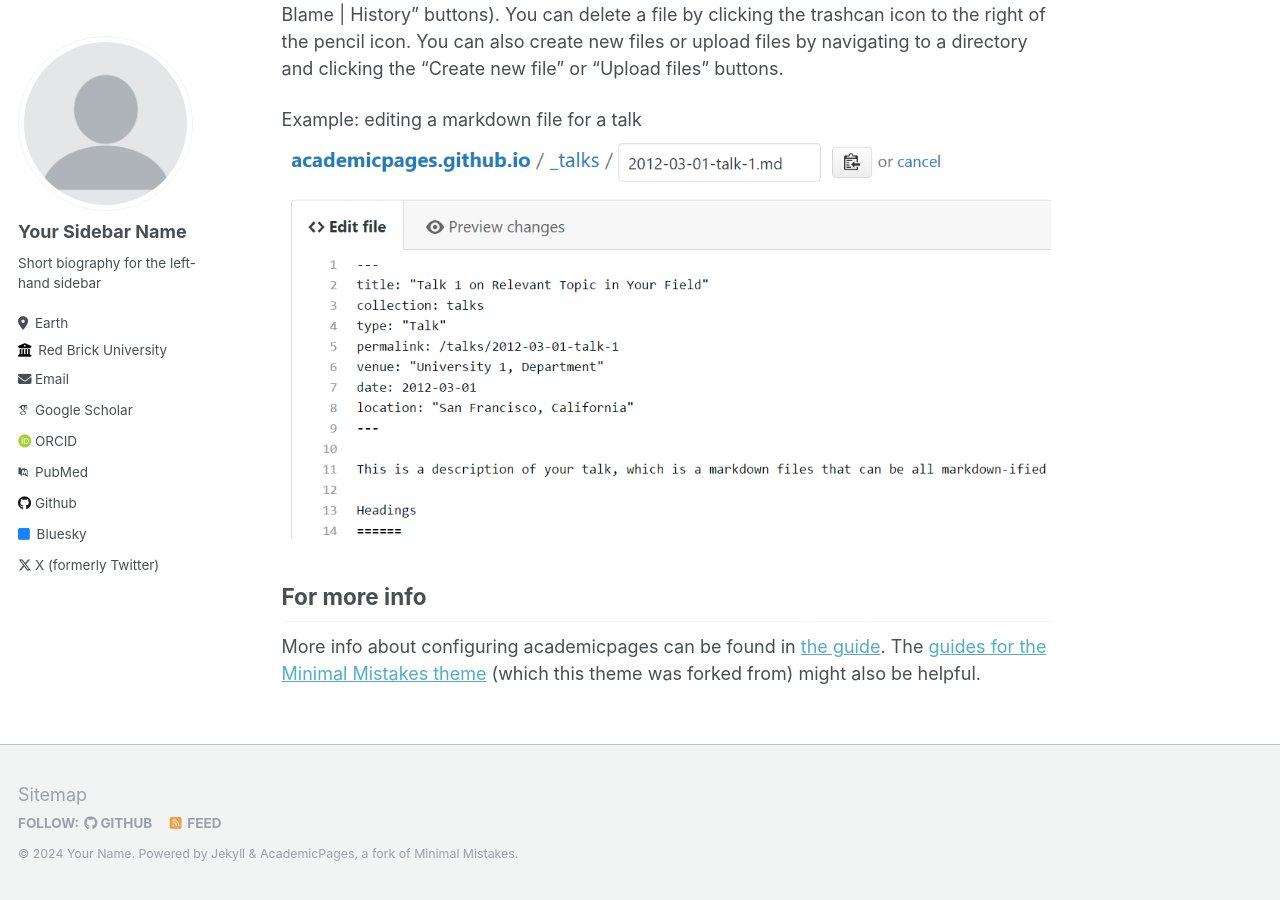
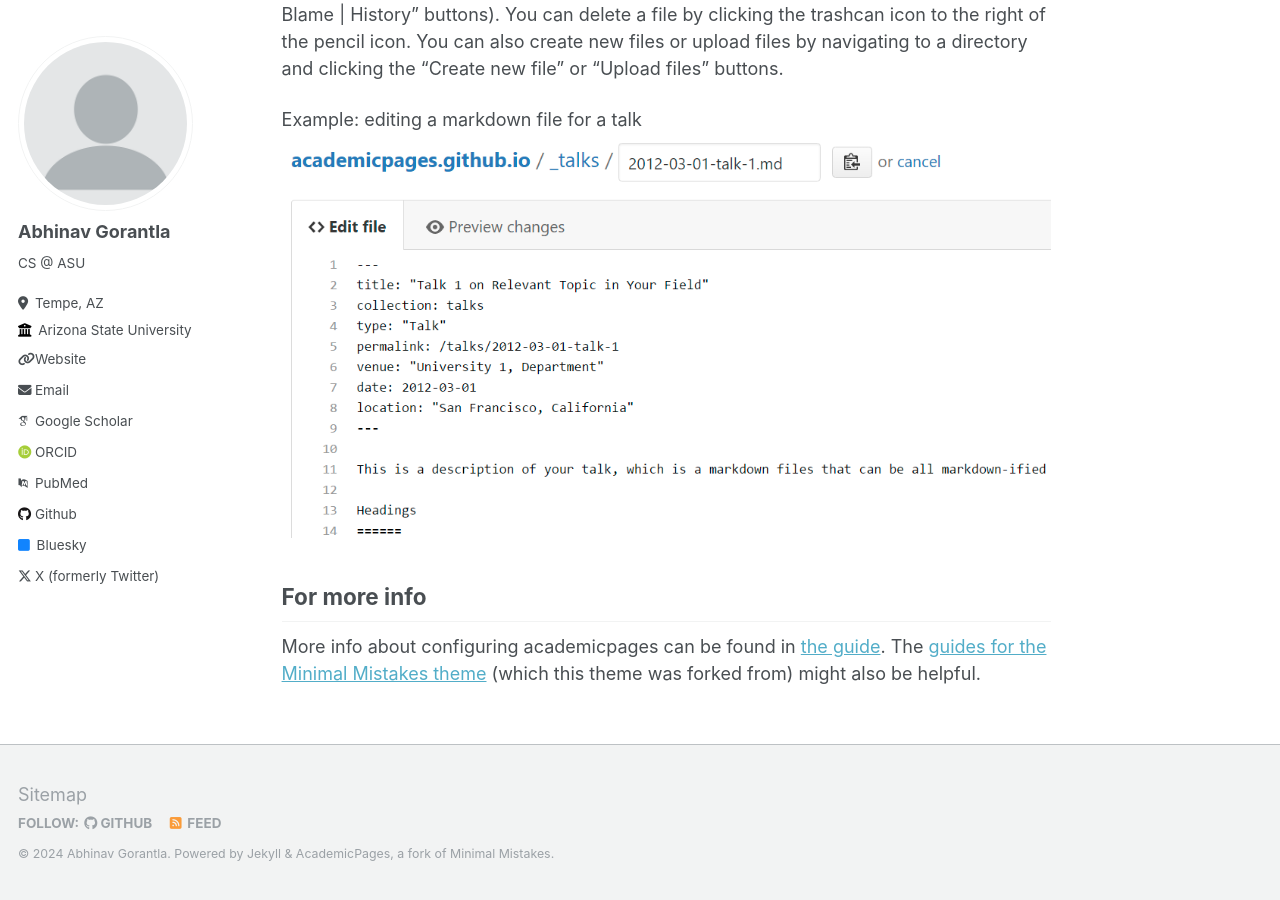
Before and after one commit to AbhinavGor/abhinavgor.github.io, a Jekyll site: the page built from _pages/about.md, in a window 1280 px wide and 900 px high, scrolled down 2463 px. Built offline with Jekyll 4.4.1, drawn with Linux system fonts in a browser that asks for light colours; some web fonts are replaced; some of the changed text lies outside the part shown.

Commit message:
Added names, etc

```diff
--- a/_config.yml
+++ b/_config.yml
@@ -8,13 +8,13 @@
 
 # Basic Site Settings
 locale                   : "en-US"
-title                    : "Your Name / Site Title"
+title                    : "Abhinav Gorantla"
 title_separator          : "-"
-name                     : &name "Your Name"
-description              : &description "personal description"
-url                      : https://academicpages.github.io # the base hostname & protocol for your site e.g. "https://mmistakes.github.io"
-baseurl                  : "" # the subpath of your site, e.g. "/blog"
-repository               : "academicpages/academicpages.github.io"
+name                     : &name "Abhinav Gorantla"
+description              : &description "MSCS @ ASU"
+url                      : https://abhinavgor.github.io
+baseurl                  : ""
+repository               : "abhinavgor/abhinavgor.github.io"
 
 # Site Author - The following control what appear as part of the author content on the side bar.
 #               If a field is blank the icon and link will not appear, otherwise it will be shown.
@@ -22,13 +22,13 @@ repository               : "academicpages/academicpages.github.io"
 author:
   # Biographic information
   avatar           : "profile.png"
-  name             : "Your Sidebar Name"
+  name             : "Abhinav Gorantla"
   pronouns         : # example: "she/her"
-  bio              : "Short biography for the left-hand sidebar"
-  location         : "Earth"
-  employer         : "Red Brick University"
-  uri              : # URL
-  email            : "none@example.org"
+  bio              : "CS @ ASU"
+  location         : "Tempe, AZ"
+  employer         : "Arizona State University"
+  uri              : "abhinavgor.github.io"
+  email            : "agorant2@asu.edu"
 
   # Academic websites
   arxiv            : # URL - Update with the correct link to your profile
```
